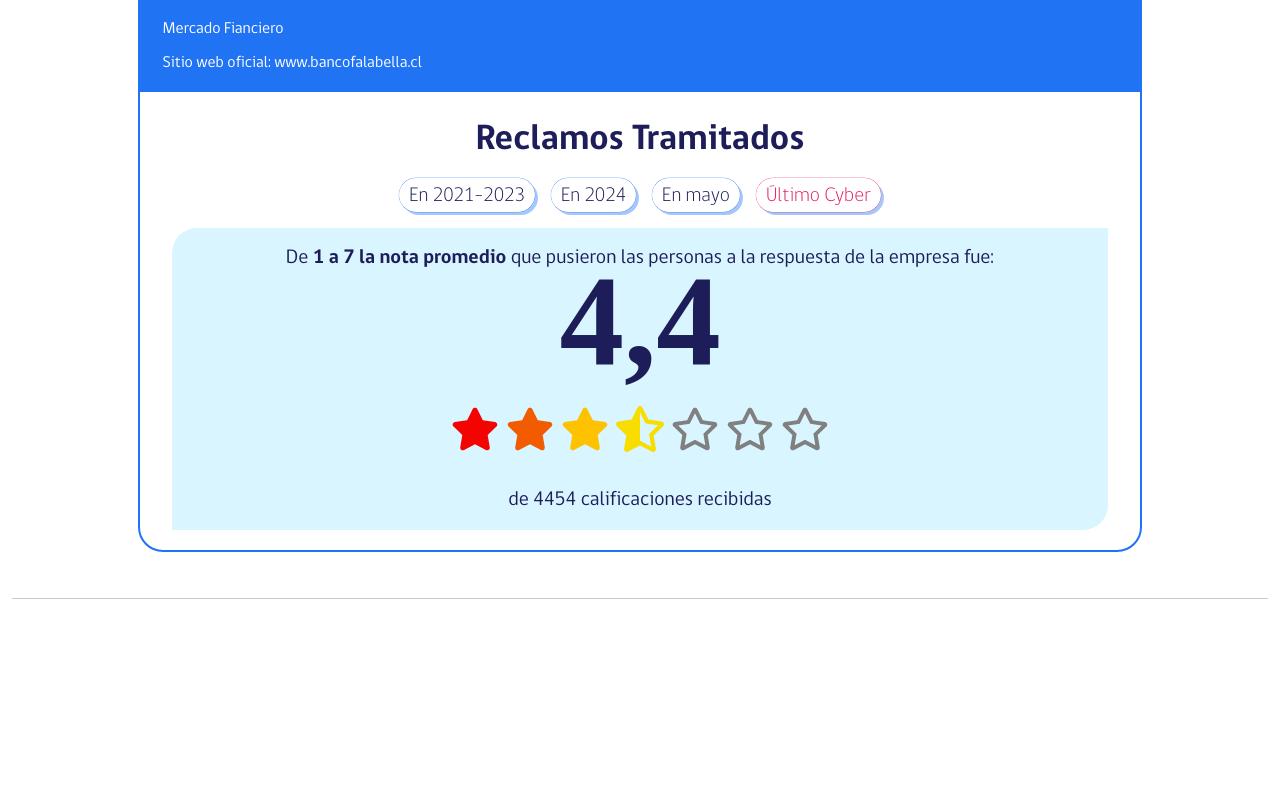
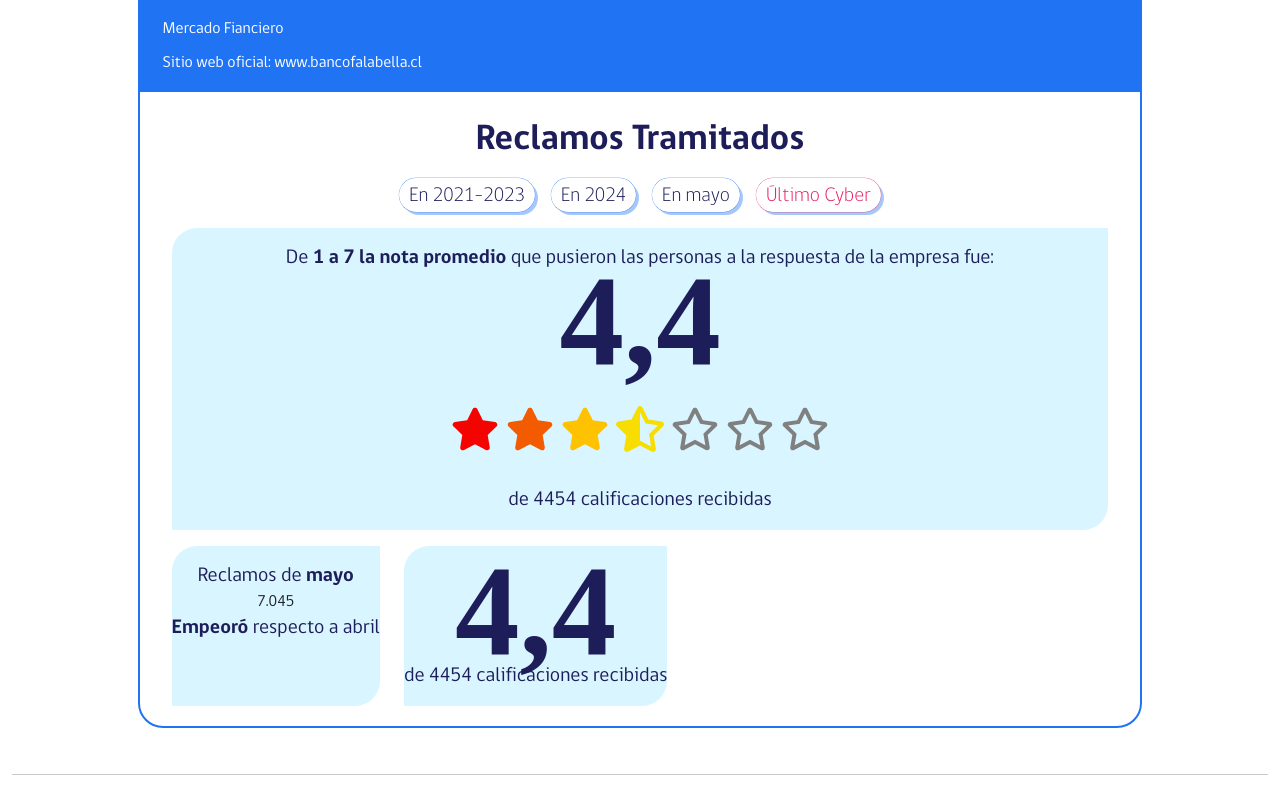
Before and after one commit to JorgeObreque/colabora, a React (Vite) app in the folder app/: page /company in a window 1280 px wide. Shown: the part 386-1177 px from the top of the page. Before the commit the page ends 1001 px from the top, so only its background shows below. Built offline with nearby package versions, Linux system fonts and the light colour scheme; a web font is replaced by a local one.

Commit message:
style: board flex

```diff
--- a/app/src/components/Board/Board.css
+++ b/app/src/components/Board/Board.css
@@ -1,5 +1,4 @@
 .board-main{
-    width: 100%;
     background-color: #D9F5FF;
     border-radius: 25px 0 25px 0 ;
     font-family: 'gobCL' !important;
--- a/app/src/components/Board/Board.jsx
+++ b/app/src/components/Board/Board.jsx
@@ -1,9 +1,15 @@
 import React from "react";
 import './Board.css';
 
-const Board = ({children}) =>{
+
+const Board = ({children, size}) =>{
+
+    const customStyle = {
+        width: size,
+      };
+
     return (
-        <div className="board-main mt-3 py-3">
+        <div className="board-main mt-3 py-3" style={customStyle}>
             {children}
         </div>
     );
--- a/app/src/components/Company/Company.jsx
+++ b/app/src/components/Company/Company.jsx
@@ -34,7 +34,7 @@ const Company = () =>{
                     </Filter>
                 </FilterGroup>
                 <div className="container-xxl">
-                    <Board>
+                    <Board size={'100%'}>
                         <div className="title">
                             De <b>1 a 7 la nota promedio</b> que pusieron las personas a la respuesta de la empresa fue:
                         </div>
@@ -46,6 +46,30 @@ const Company = () =>{
                             de 4454 calificaciones recibidas
                         </div>
                     </Board>
+                    <div className="d-flex  flex-row gap-4">
+                        <Board size={''}>
+                            <div className="title">
+                                Reclamos de <b>mayo</b>
+                            </div>
+                            <div className="claims-count">
+                                7.045
+                            </div>
+                            <div className="info">
+                                <b>Empeoró</b> respecto a abril
+                            </div>
+                        </Board>
+                        <Board size={''} >
+                            <div className="title">
+                                {/* De <b>1 a 7 la nota promedio</b> que pusieron las personas a la respuesta de la empresa fue: */}
+                            </div>
+                            <div className="score">
+                                4,4
+                            </div>
+                            <div className="info">
+                                de 4454 calificaciones recibidas
+                            </div>
+                        </Board>
+                    </div>
                 </div>
             </div>
         </div>
```
